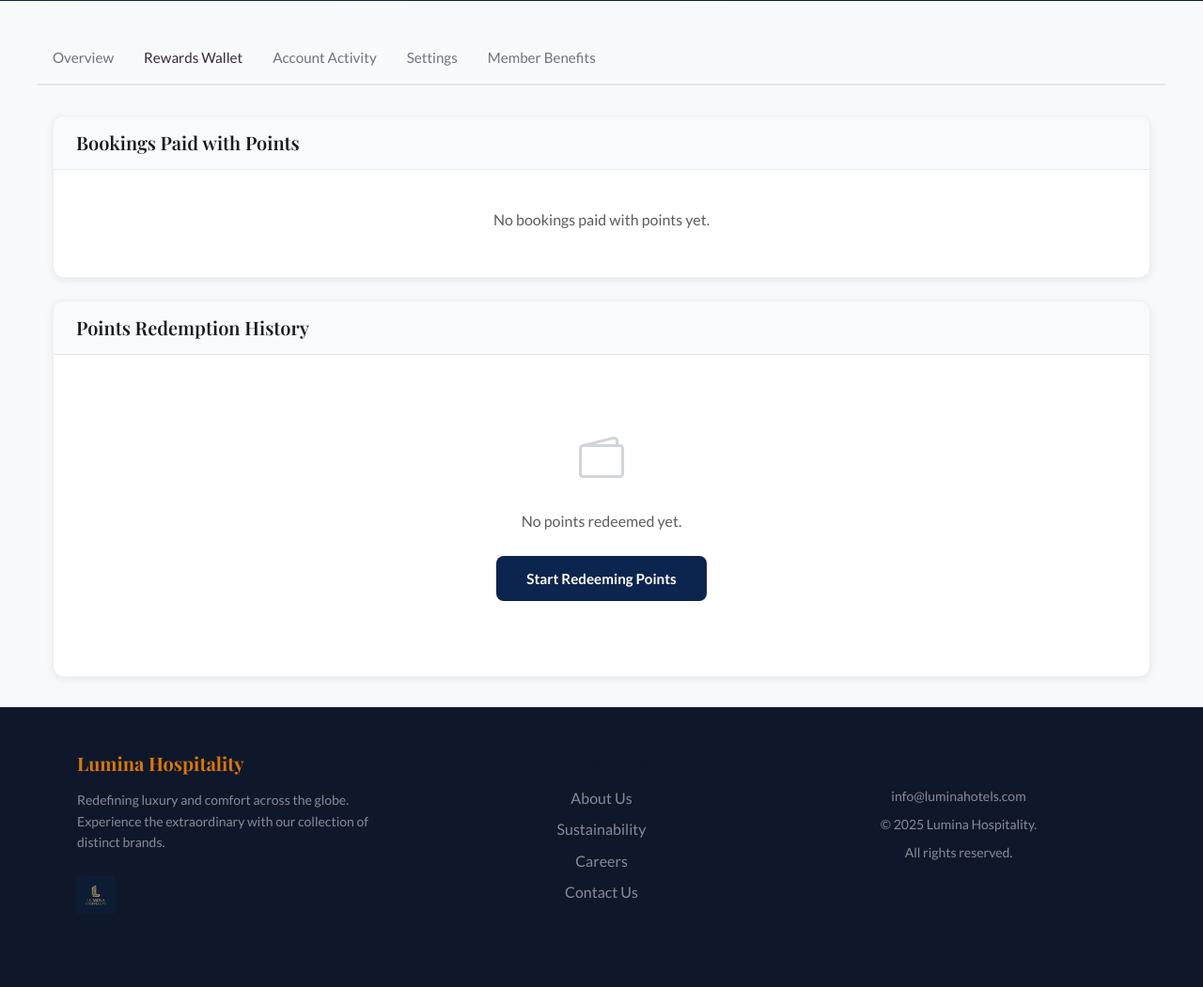
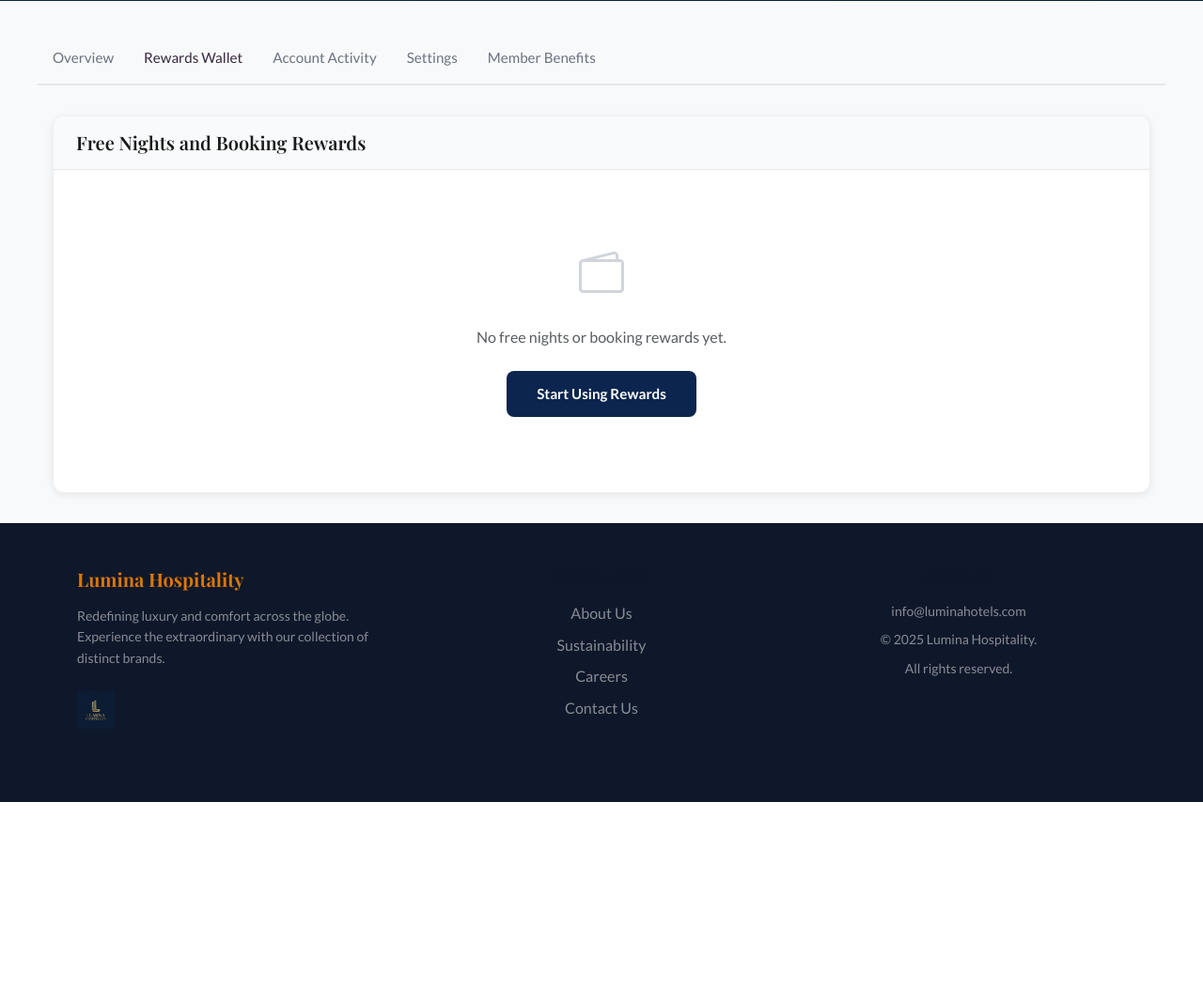
Before and after one commit to Jiacheeng-Li/hotel, a Flask app: page /account in a window 1280 px wide, after a click on "Rewards Wallet". Shown: the part 331-1382 px from the top of the page at 94% size. After the commit the page ends 1185 px from the top, so only its background shows below. Run offline with Flask 3, Linux system fonts and the light colour scheme; the visitor is signed in with stand-in values (Sample User, id 1); data comes from the database, SQL or seed files in the repository; data that the repository does not hold is empty.

Commit message:
Optimize Rewards Wallet section
- Display breakfast voucher usage status (used/available count) in Milestone Rewards
- Merge 'Bookings Paid with Points' and 'Points Redemption History' into 'Free Nights and Booking Rewards'
- Show detailed information for bookings paid with points (hotel, room type, dates, nights, status)
- Show detailed information for bookings with breakfast vouchers (hotel, room type, dates, nights, breakfast count, status)
- Add breakfast_voucher_bookings query to route
- Improved UI with icons and badges for better visual distinction

```diff
--- a/hotelweb/main/routes.py
+++ b/hotelweb/main/routes.py
@@ -949,6 +949,12 @@ def account():
         payment_method='points'
     ).order_by(Booking.created_at.desc()).all()
 
+    # Bookings with breakfast vouchers
+    breakfast_voucher_bookings = Booking.query.filter(
+        Booking.user_id == current_user.id,
+        Booking.breakfast_voucher_used.isnot(None)
+    ).order_by(Booking.created_at.desc()).all()
+
     # Milestone rewards
     milestone_rewards = MilestoneReward.query.filter_by(
         user_id=current_user.id
@@ -1129,6 +1135,7 @@ def account():
                          all_bookings=all_bookings,
                          redeemed_transactions=redeemed_transactions,
                          points_bookings=points_bookings,
+                         breakfast_voucher_bookings=breakfast_voucher_bookings,
                          milestone_rewards=milestone_rewards,
                          points_to_next=points_to_next,
                          next_tier=next_tier,
--- a/hotelweb/templates/main/account.html
+++ b/hotelweb/templates/main/account.html
@@ -1171,6 +1171,20 @@
                             <div class="text-muted small">
                                 Claimed: {{ reward.claimed_at.strftime('%B %d, %Y') if reward.claimed_at else reward.created_at.strftime('%B %d, %Y') }}
                             </div>
+                            {% if reward.reward_type == 'breakfast' %}
+                            {% set available_breakfasts = reward.get_available_breakfasts() %}
+                            {% set used_breakfasts = reward.breakfasts_used %}
+                            <div class="text-muted small mt-1">
+                                {% if used_breakfasts > 0 %}
+                                <span class="badge bg-secondary">{{ used_breakfasts }} used</span>
+                                {% endif %}
+                                {% if available_breakfasts > 0 %}
+                                <span class="badge bg-success">{{ available_breakfasts }} available</span>
+                                {% else %}
+                                <span class="badge bg-danger">All used</span>
+                                {% endif %}
+                            </div>
+                            {% endif %}
                         </div>
                         <div class="text-success fw-bold">
                             {% if reward.reward_type == 'points' %}
@@ -1186,22 +1200,31 @@
         </div>
         {% endif %}
 
-        <!-- Points Redemption History -->
-        <div class="card mb-4">
+        <!-- Free Nights and Booking Rewards -->
+        <div class="card">
             <div class="card-header">
-                <h3 class="card-title">Bookings Paid with Points</h3>
-                </div>
-            {% if points_bookings %}
+                <h3 class="card-title">Free Nights and Booking Rewards</h3>
+            </div>
+            {% if points_bookings or breakfast_voucher_bookings %}
             <div class="rewards-list">
+                <!-- Bookings Paid with Points -->
                 {% for booking in points_bookings %}
                 <div class="reward-item">
                     <div class="d-flex justify-content-between align-items-center">
                         <div>
-                            <strong>{{ booking.room_type.hotel.name }}</strong>
+                            <strong>
+                                <i class="bi bi-star-fill text-warning"></i> {{ booking.room_type.hotel.name }}
+                            </strong>
                             <div class="text-muted small mt-1">{{ booking.room_type.name }}</div>
                             <div class="text-muted small">
                                 {{ booking.check_in.strftime('%B %d') }} - {{ booking.check_out.strftime('%B %d, %Y') }}
+                                ({{ (booking.check_out - booking.check_in).days }} night{{ 's' if (booking.check_out - booking.check_in).days != 1 else '' }})
                             </div>
+                            {% if booking.status == 'CANCELLED' %}
+                            <div class="text-muted small mt-1">
+                                <span class="badge bg-danger">Cancelled</span>
+                            </div>
+                            {% endif %}
                         </div>
                         <div class="text-danger fw-bold">
                             -{{ "{:,}".format(booking.points_used) }} points
@@ -1209,33 +1232,31 @@
                     </div>
                 </div>
                 {% endfor %}
-            </div>
-            {% else %}
-            <div class="text-center py-3">
-                <p class="text-muted mb-0">No bookings paid with points yet.</p>
-            </div>
-            {% endif %}
-            </div>
-
-        <!-- Points Redemption Transactions -->
-        <div class="card">
-            <div class="card-header">
-                <h3 class="card-title">Points Redemption History</h3>
-            </div>
-            {% if redeemed_transactions %}
-            <div class="rewards-list">
-                {% for transaction in redeemed_transactions %}
+
+                <!-- Bookings with Breakfast Voucher -->
+                {% for booking in breakfast_voucher_bookings %}
                 <div class="reward-item">
                     <div class="d-flex justify-content-between align-items-center">
                         <div>
-                            <strong>{{ transaction.description or 'Points Redeemed' }}</strong>
-                            <div class="text-muted small mt-1">{{ transaction.created_at.strftime('%Y-%m-%d %H:%M') }}</div>
-                            {% if transaction.booking_id %}
-                            <div class="text-muted small">Booking #{{ transaction.booking_id }}</div>
+                            <strong>
+                                <i class="bi bi-cup-hot-fill text-primary"></i> {{ booking.room_type.hotel.name }}
+                            </strong>
+                            <div class="text-muted small mt-1">{{ booking.room_type.name }}</div>
+                            <div class="text-muted small">
+                                {{ booking.check_in.strftime('%B %d') }} - {{ booking.check_out.strftime('%B %d, %Y') }}
+                                ({{ (booking.check_out - booking.check_in).days }} night{{ 's' if (booking.check_out - booking.check_in).days != 1 else '' }})
+                            </div>
+                            <div class="text-muted small mt-1">
+                                <span class="badge bg-success">{{ booking.rooms_count }} breakfast{{ 's' if booking.rooms_count != 1 else '' }} (Free)</span>
+                            </div>
+                            {% if booking.status == 'CANCELLED' %}
+                            <div class="text-muted small mt-1">
+                                <span class="badge bg-danger">Cancelled</span>
+                            </div>
                             {% endif %}
                         </div>
-                        <div class="text-danger fw-bold">
-                            -{{ "{:,}".format(transaction.points) }} points
+                        <div class="text-success fw-bold">
+                            Free Breakfast
                         </div>
                     </div>
                 </div>
@@ -1244,8 +1265,8 @@
             {% else %}
             <div class="text-center py-5">
                 <i class="bi bi-wallet2" style="font-size: 3rem; color: #d1d5db;"></i>
-                <p class="text-muted mt-3">No points redeemed yet.</p>
-                <a href="{{ url_for('main.search') }}" class="btn-premium mt-2">Start Redeeming Points</a>
+                <p class="text-muted mt-3">No free nights or booking rewards yet.</p>
+                <a href="{{ url_for('main.search') }}" class="btn-premium mt-2">Start Using Rewards</a>
             </div>
             {% endif %}
         </div>
```
